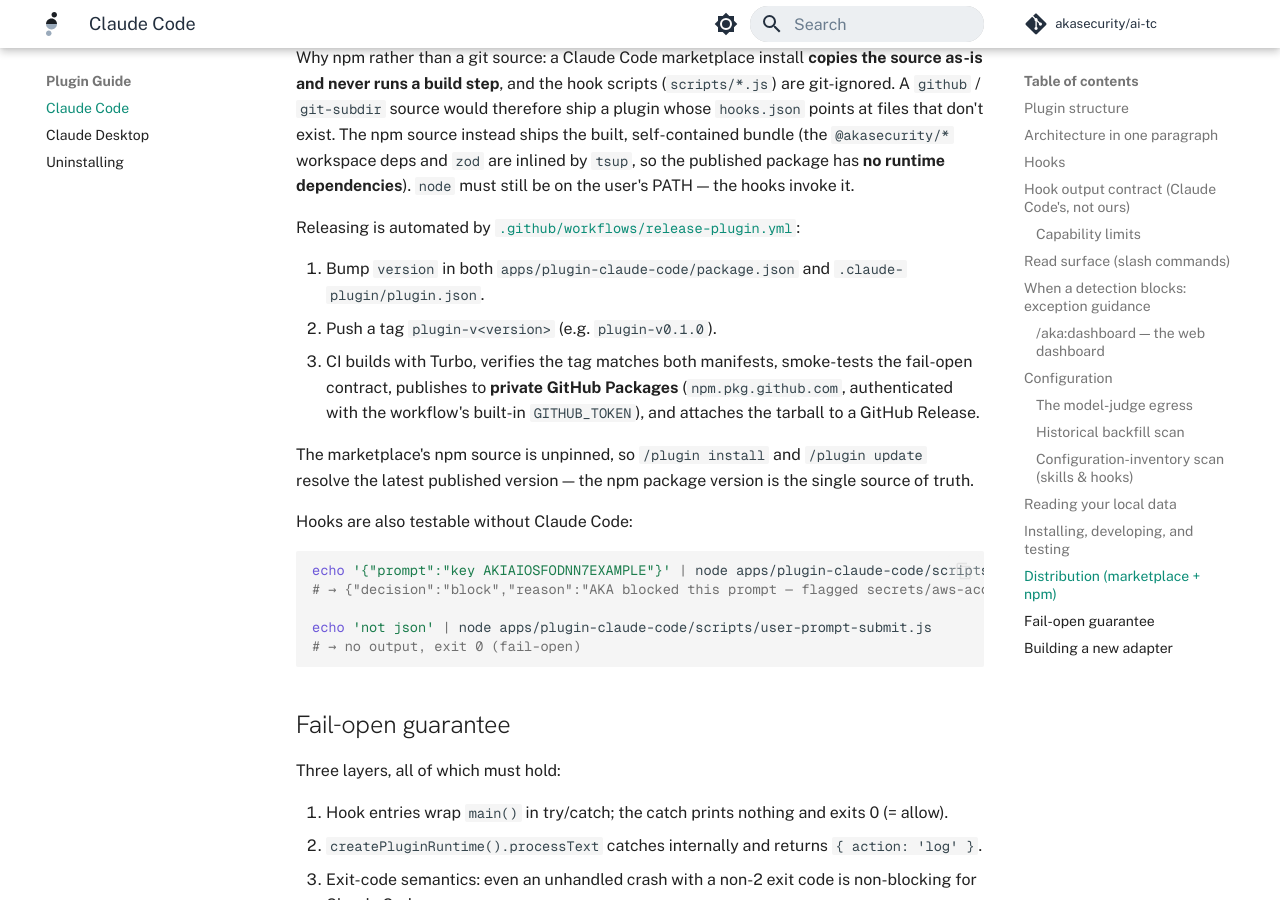
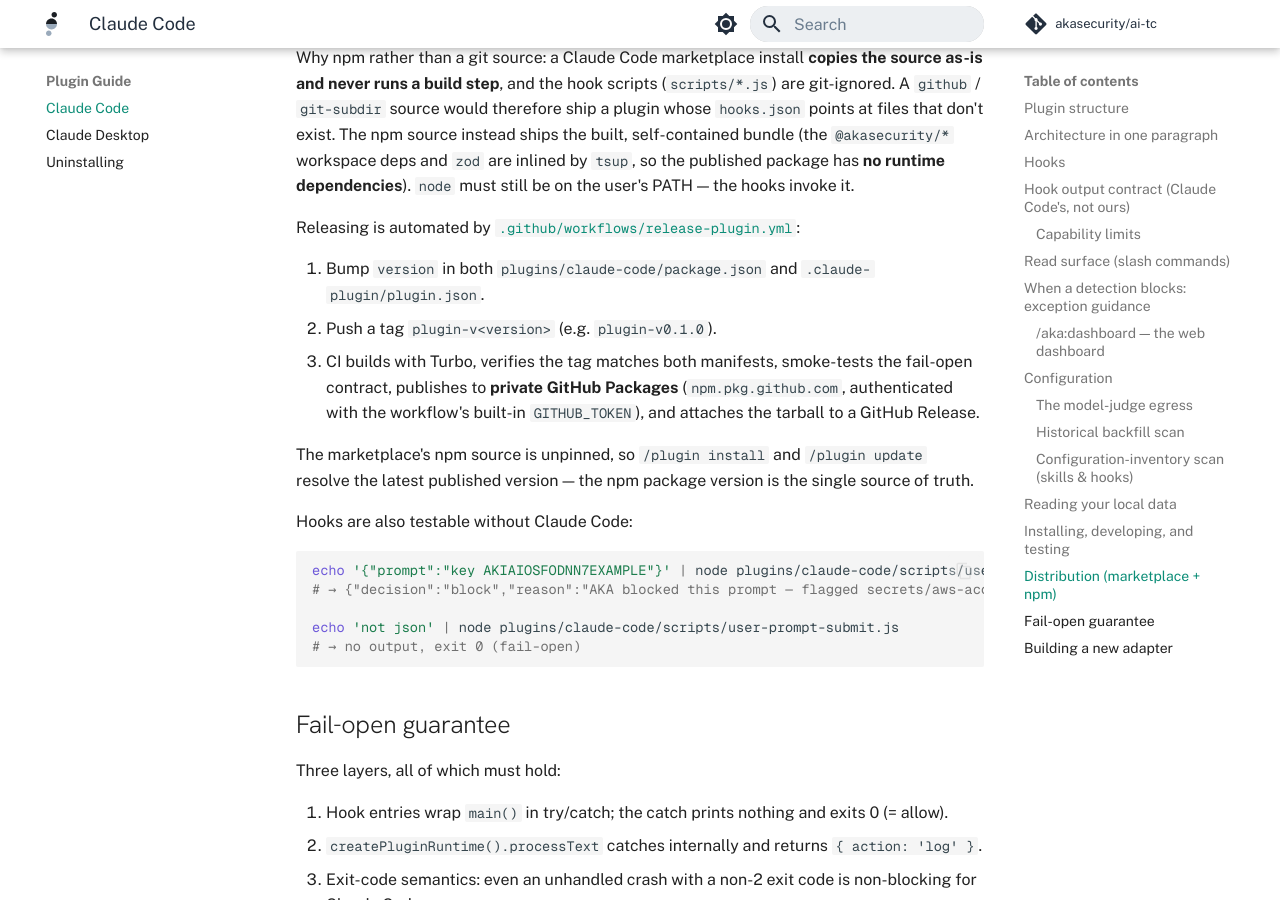
Before and after one commit to akasecurity/ai-tc-docs, an MkDocs documentation site: the page built from docs/plugins/claude-code.md, in a window 1280 px wide and 900 px high, scrolled down 10354 px. Built offline with MkDocs 1.6.1 and Material for MkDocs 9.7.7, drawn with Linux system fonts in a browser that asks for light colours; comment, search, counter and statistics services are not loaded; some of the changed text lies outside the part shown.

Commit message:
docs: retarget dead pre-split layout and package references
The OSS split (ai-tc ADR-0034) flattened the monorepo — apps/ is gone
(plugins/claude-code, cli, web-ui are top-level) — and the npm package renamed
to @akasecurity/ai-tc-claude-code. Twenty references across seven public doc
pages still pointed at the archived layout: build filters and --plugin-dir
commands that fail verbatim, a validate command against a path that does not
exist, and architecture diagrams naming dead directories.

Every replacement verified against akasecurity/ai-tc origin/main: the workspace
package is @akasecurity/ai-tc-claude-code@0.9.4 at plugins/claude-code;
packages/persistence survives the flattening, so those references stand.

Part of MDM plan P0-1 (canonical identity ratified by ADR-0036 in
ai-control-plane-private).

````diff
--- a/docs/plugins/claude-code.md
+++ b/docs/plugins/claude-code.md
@@ -4,7 +4,7 @@ comments: true
 
 # Claude Code Plugin
 
-The Claude Code plugin (`apps/plugin-claude-code`) hooks into Claude Code sessions using the official plugin + hook system. It scans prompts and tool calls locally and enforces warn/redact/block policies inline — writing findings to a local SQLite store by default, with zero backend required.
+The Claude Code plugin (`plugins/claude-code`) hooks into Claude Code sessions using the official plugin + hook system. It scans prompts and tool calls locally and enforces warn/redact/block policies inline — writing findings to a local SQLite store by default, with zero backend required.
 
 !!! note
     **Same plugin, two interfaces.** This is the same package that runs inside Claude Desktop — identical hooks, detection engine, and `/aka:*` commands.
@@ -16,7 +16,7 @@ The Claude Code plugin (`apps/plugin-claude-code`) hooks into Claude Code sessio
 A Claude Code plugin is a directory that Claude Code loads at startup. AKA's layout:
 
 ```text
-apps/plugin-claude-code/
+plugins/claude-code/
 ├── .claude-plugin/
 │   └── plugin.json      # manifest — ONLY this file goes in .claude-plugin/
 ├── hooks/hooks.json     # hook → script wiring (auto-discovered)
@@ -51,7 +51,7 @@ The manifest is intentionally minimal. `name` becomes the command namespace, so
 
     Claude Code auto-discovers `hooks/hooks.json` and `commands/`; manifest keys are only for **non-default** paths, and their formats are strict — `commands` must be a `./`-prefixed array (`["./custom/cmds/"]`) and `hooks` a `./`-prefixed string (`"./config/hooks.json"`).
 
-    The malformed `"hooks": "hooks/hooks.json"` / `"commands": "commands/"` fails manifest validation. Check with `claude plugin validate apps/plugin-claude-code`.
+    The malformed `"hooks": "hooks/hooks.json"` / `"commands": "commands/"` fails manifest validation. Check with `claude plugin validate plugins/claude-code`.
 
 ## Architecture in one paragraph
 
@@ -153,7 +153,7 @@ The masked preview reveals only the first and last character of the detected val
 The raw matched secret is **never** stored or shown — only a masked form. All are read-only; they never mutate the database. They also work directly:
 
 ```bash
-node apps/plugin-claude-code/scripts/query.js findings
+node plugins/claude-code/scripts/query.js findings
 ```
 
 `/aka:scan` re-runs are cheap: every scanned file — including clean ones — is tracked in a local scan ledger (path + mtime + content hash), so an unchanged file is skipped without even being re-read. The ledger is keyed to a fingerprint of the active detection ruleset, so installing or updating a rule pack automatically rescans everything; findings themselves are deduplicated by content hash, so a re-run never duplicates them.
@@ -245,8 +245,8 @@ Hooks invoke `node` at runtime, so `node` must be on the user's PATH — note th
 Load the plugin for a single session without a marketplace install:
 
 ```bash
-pnpm turbo run build --filter=@akasecurity/plugin-claude-code   # tsup bundles src → scripts/*.js (self-contained)
-claude --plugin-dir ./apps/plugin-claude-code           # load for one session
+pnpm turbo run build --filter=@akasecurity/ai-tc-claude-code   # tsup bundles src → scripts/*.js (self-contained)
+claude --plugin-dir ./plugins/claude-code           # load for one session
 # after a rebuild, run /reload-plugins inside the session
 ```
 
@@ -286,7 +286,7 @@ Why npm rather than a git source: a Claude Code marketplace install **copies the
 
 Releasing is automated by [`.github/workflows/release-plugin.yml`](https://github.com/akasecurity/ai-tc/blob/main/.github/workflows/release-plugin.yml):
 
-1. Bump `version` in both `apps/plugin-claude-code/package.json` and `.claude-plugin/plugin.json`.
+1. Bump `version` in both `plugins/claude-code/package.json` and `.claude-plugin/plugin.json`.
 2. Push a tag `plugin-v<version>` (e.g. `plugin-v0.1.0`).
 3. CI builds with Turbo, verifies the tag matches both manifests, smoke-tests the fail-open contract, publishes to **private GitHub Packages** (`npm.pkg.github.com`, authenticated with the workflow's built-in `GITHUB_TOKEN`), and attaches the tarball to a GitHub Release.
 
@@ -295,10 +295,10 @@ The marketplace's npm source is unpinned, so `/plugin install` and `/plugin upda
 Hooks are also testable without Claude Code:
 
 ```bash
-echo '{"prompt":"key AKIAIOSFODNN7EXAMPLE"}' | node apps/plugin-claude-code/scripts/user-prompt-submit.js
+echo '{"prompt":"key AKIAIOSFODNN7EXAMPLE"}' | node plugins/claude-code/scripts/user-prompt-submit.js
 # → {"decision":"block","reason":"AKA blocked this prompt — flagged secrets/aws-access-key (A******E). Remove the flagged content and resubmit.\n..."}
 
-echo 'not json' | node apps/plugin-claude-code/scripts/user-prompt-submit.js
+echo 'not json' | node plugins/claude-code/scripts/user-prompt-submit.js
 # → no output, exit 0 (fail-open)
 ```
 
````
Also changed, not shown: docs/architecture/data-flow.md (+1 -1 lines), docs/architecture/overview.md (+4 -4 lines), docs/architecture/physical-design.md (+1 -1 lines), docs/getting-started/contributing.md (+3 -3 lines), docs/plugins/claude-desktop.md (+1 -1 lines), docs/plugins/uninstalling.md (+1 -1 lines).
